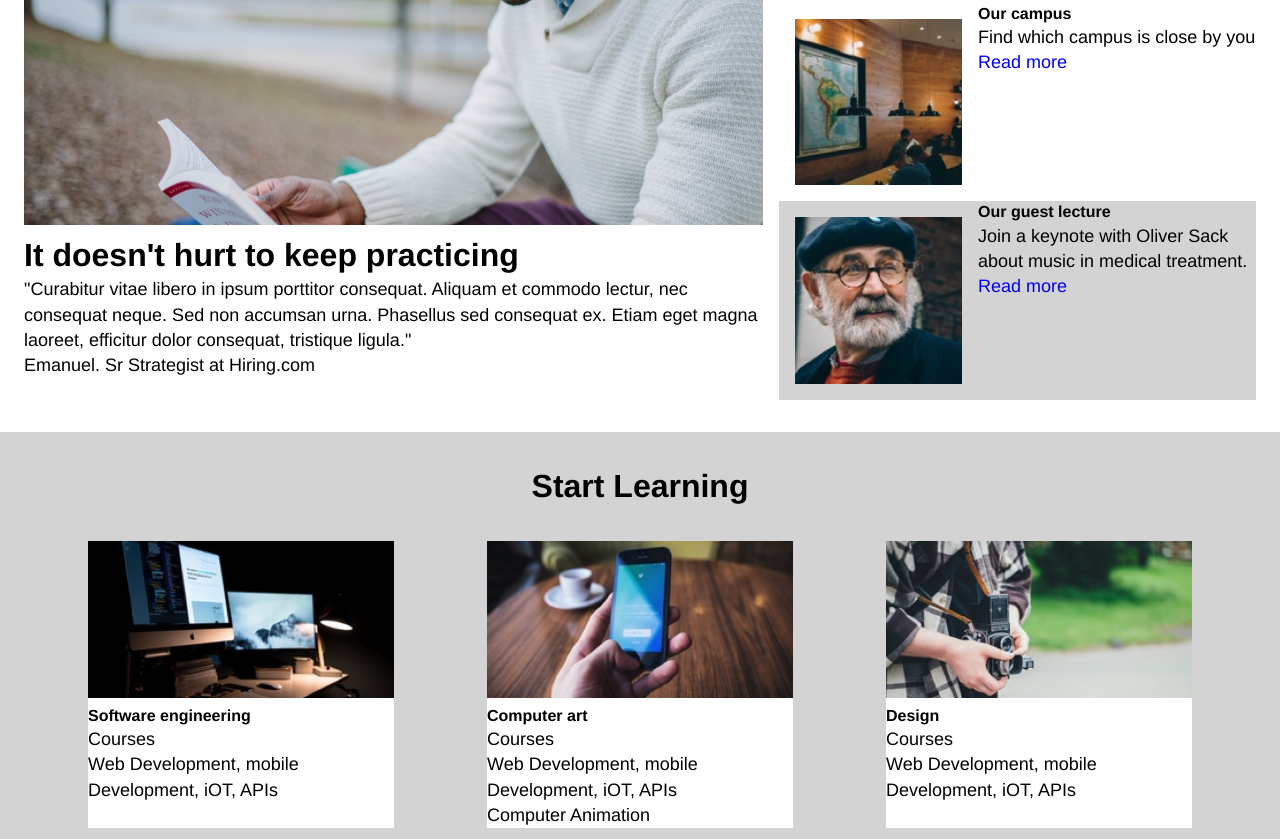
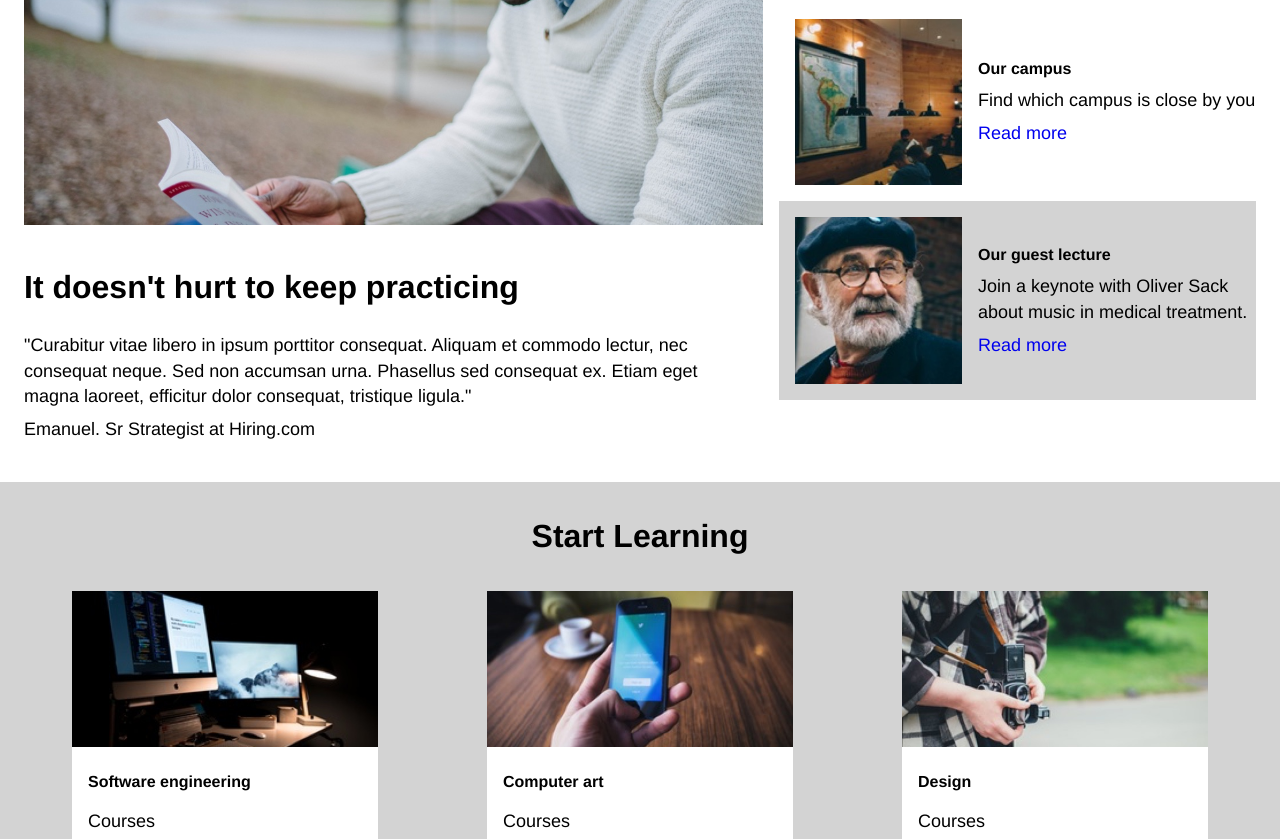
Before and after one commit to henkesan/Capstone, a plain HTML site: page index.html in a window 1280 px wide. Shown: the part 887-1726 px from the top of the page. Drawn offline with Linux system fonts and the light colour scheme.

Commit message:
continued editing2

```diff
--- a/resources/css/style.css
+++ b/resources/css/style.css
@@ -132,13 +132,27 @@ ul li{
   max-width: 100%;
 }
 
+.main-photo h1{
+  margin-top: 32px;
+  margin-bottom: 24px;
+}
+.main-photo p{
+  margin-right: 32px;
+}
+
 .main-list-content{
 
   margin-left: 16px;
   }
-.list-content{
-  text-align: left;
-}
+
+  .list-content{
+    display: flex;
+    flex-direction: column;
+    justify-content: center;
+  }
+  .list-content h2, p{
+    margin-bottom: 0.5rem;
+  }
 
 
   #list-style{
@@ -174,7 +188,8 @@ ul li{
   display: flex;
   justify-content: space-between;
   max-width: 100%;
-  margin: auto 72px;
+  margin: auto 56px;
+  padding-bottom: 32px;
 
 }
 .item-learning{
@@ -187,11 +202,29 @@ ul li{
   max-width: 306px;
 }
 
+.item-learning img{
+  height: auto;
+  max-width: 306px;
+}
+
+.item-learning h2{
+  margin: 16px;
+}
+
+.item-learning h3{
+  margin: 0px 16px 8px 16px;
+}
+
+.item-learning p{
+  margin: 0 16px 24px 16px;
+}
+
 .video-content{
  display: flex;
 }
 .main-video {
  width: 60%;
+ margin-left: 24px;
 }
 
 .main-video video{
@@ -205,6 +238,15 @@ ul li{
   border-top: 1px solid grey;
   padding: 16px 24px;
   margin-top: 32px;
+}
+
+footer span{
+  margin-right: 24px;
+}
+
+footer a{
+  text-decoration: none;
+  color: black;
 }
 .copyright{
   flex-grow: 1;
```
